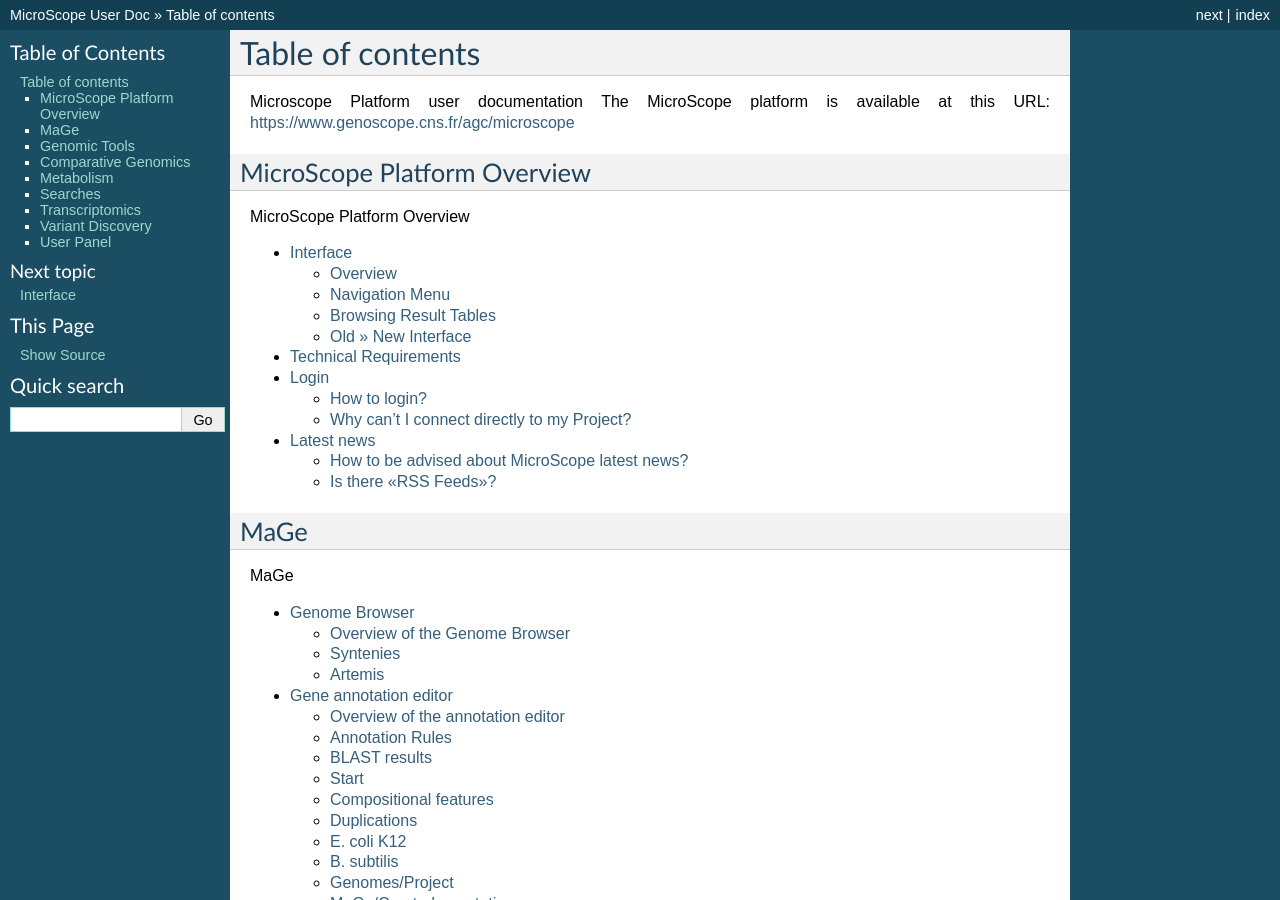
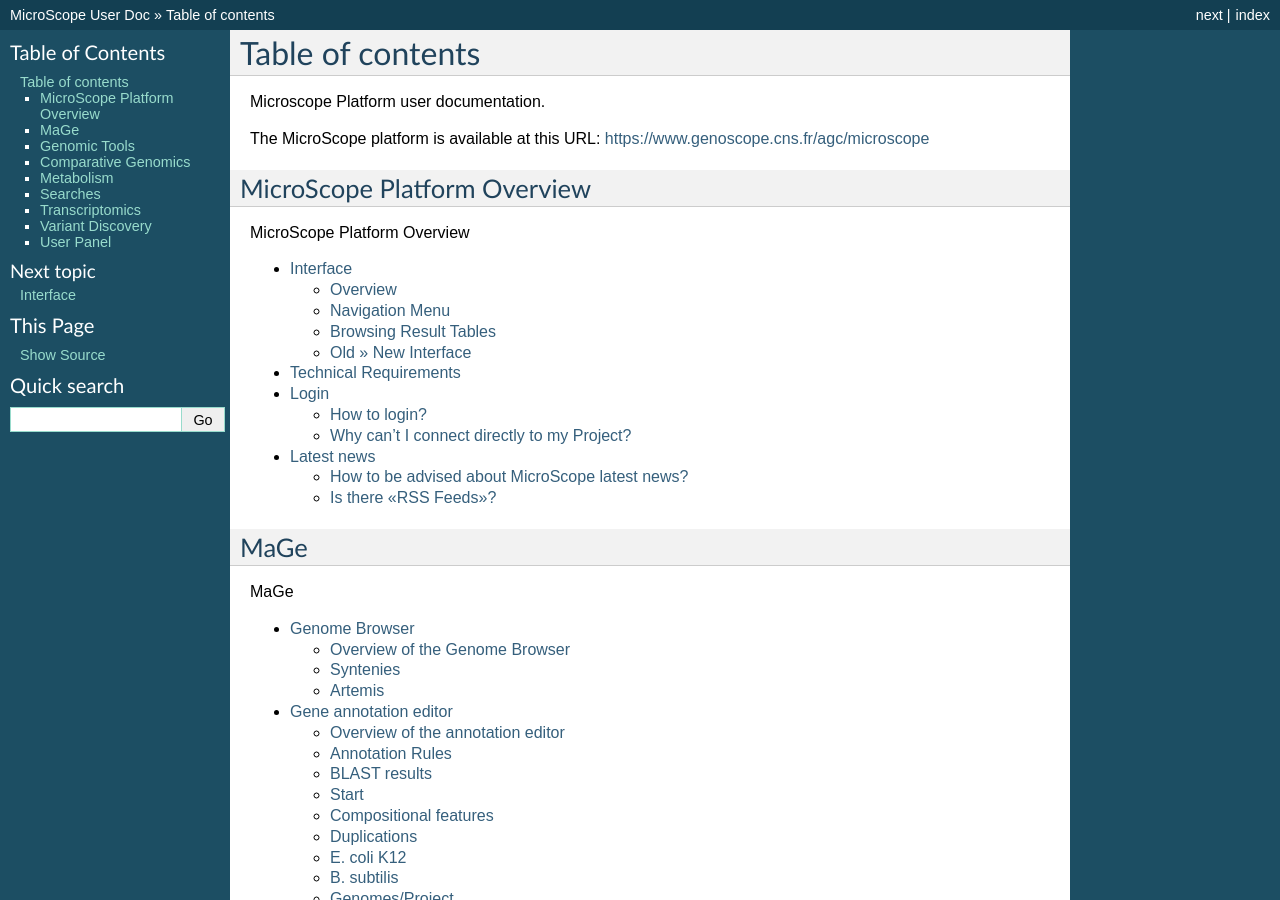
Before and after one commit to labgem/microscope-user-doc, a Sphinx documentation site: the page built from docs/index.rst, in a window 1280 px wide and 900 px high. Built offline with Sphinx 7.4.7, drawn with Linux system fonts in a browser that asks for light colours; formulas are drawn with MathJax 3.

```diff
--- a/docs/index.rst
+++ b/docs/index.rst
@@ -2,8 +2,10 @@
 Table of contents
 #################
 
-Microscope Platform user documentation
-The MicroScope platform is available at this URL: https://www.genoscope.cns.fr/agc/microscope
+Microscope Platform user documentation.
+
+The MicroScope platform is available at this URL:
+https://www.genoscope.cns.fr/agc/microscope
 
 
 ============================
```
